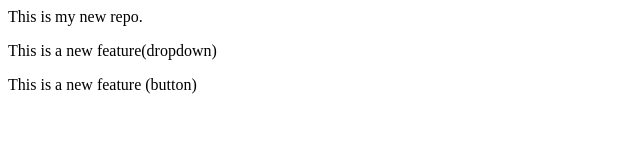
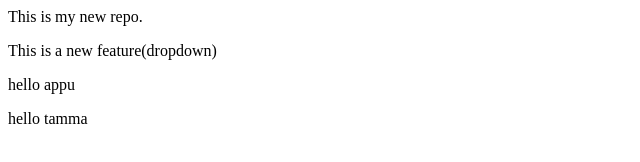
Before and after one commit to tamazar-sayyed/localrepo-, a plain HTML site: page index.html in a window 1280 px wide. Shown: the whole page, without its empty margins (0-640 px from the left). Drawn offline with Linux system fonts and the light colour scheme.

Commit message:
Add new para

```diff
--- a/index.html
+++ b/index.html
@@ -1,3 +1,5 @@
 <p> This is my new repo. </p>
 <p> This is a new feature(dropdown)</p>
-<p> This is a new feature (button)</p>
+
+<P> hello appu</P>
+<P> hello tamma</P>
```
